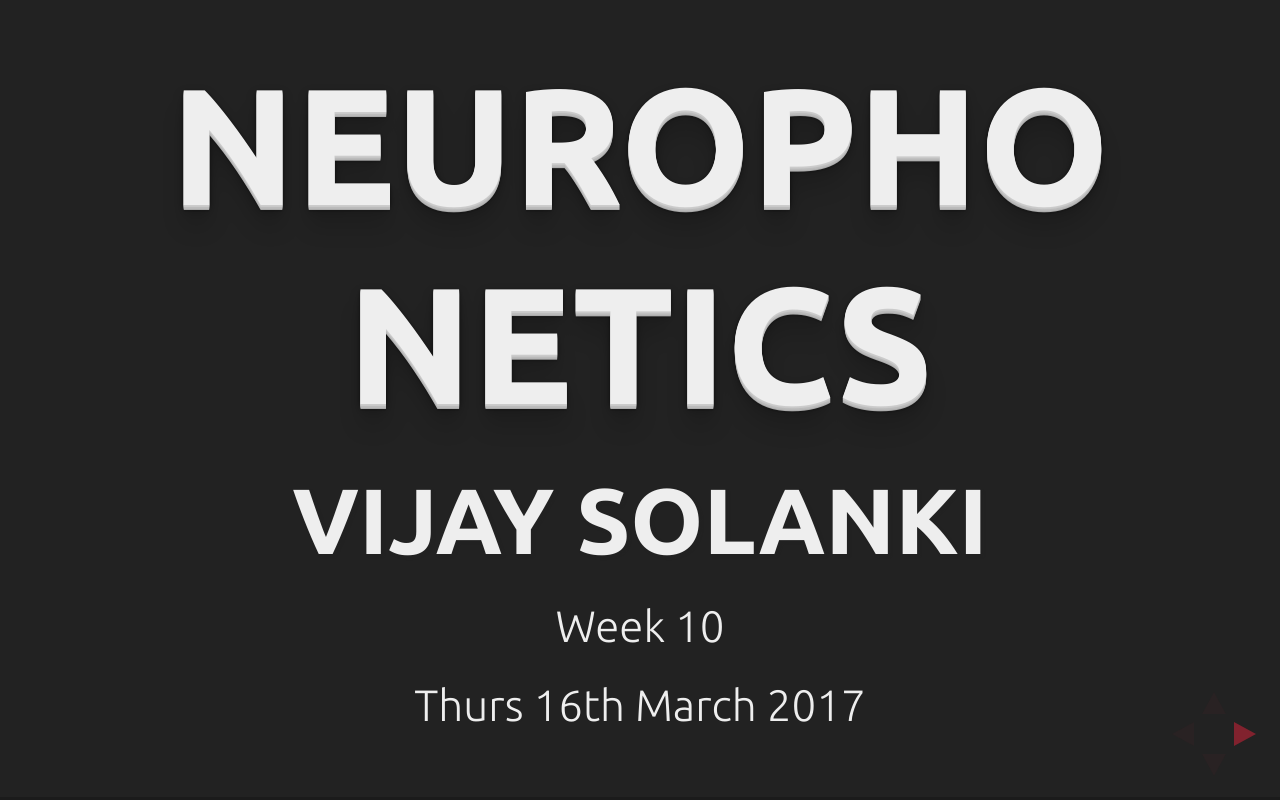
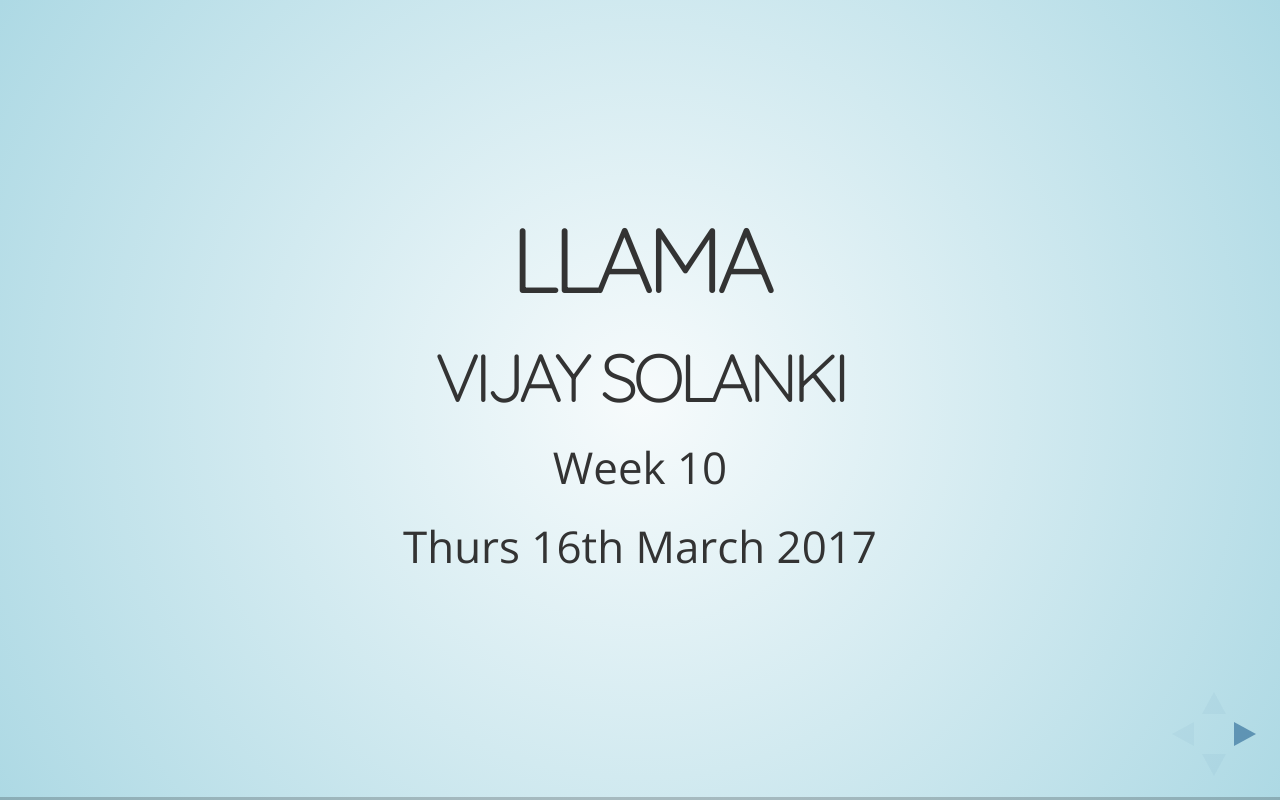
Before and after one commit to vj-sol/neurophonetics, a website: page index.html in a window 1280 px wide. Drawn offline with nearby package versions, Linux system fonts and the light colour scheme.

Commit message:
Update title slide

```diff
--- a/index.html
+++ b/index.html
@@ -8,7 +8,7 @@
 		<title>Neurophonetics</title>
 
 		<link rel="stylesheet" href="css/reveal.css">
-		<link rel="stylesheet" href="css/theme/blood.css">
+		<link rel="stylesheet" href="css/theme/sky.css">
 
 		<!-- Theme used for syntax highlighting of code -->
 		<link rel="stylesheet" href="lib/css/zenburn.css">
@@ -26,10 +26,10 @@
 		<div class="reveal">
 			<div class="slides">
 				<section>
-					<h1>Neurophonetics
-					</h1>
-					<h2>Vijay Solanki
+					<h2>Llama
 					</h2>
+					<h3>Vijay Solanki
+					</h3>
 					<p>Week 10
 					</p>
 					<p>Thurs 16th March 2017
```
